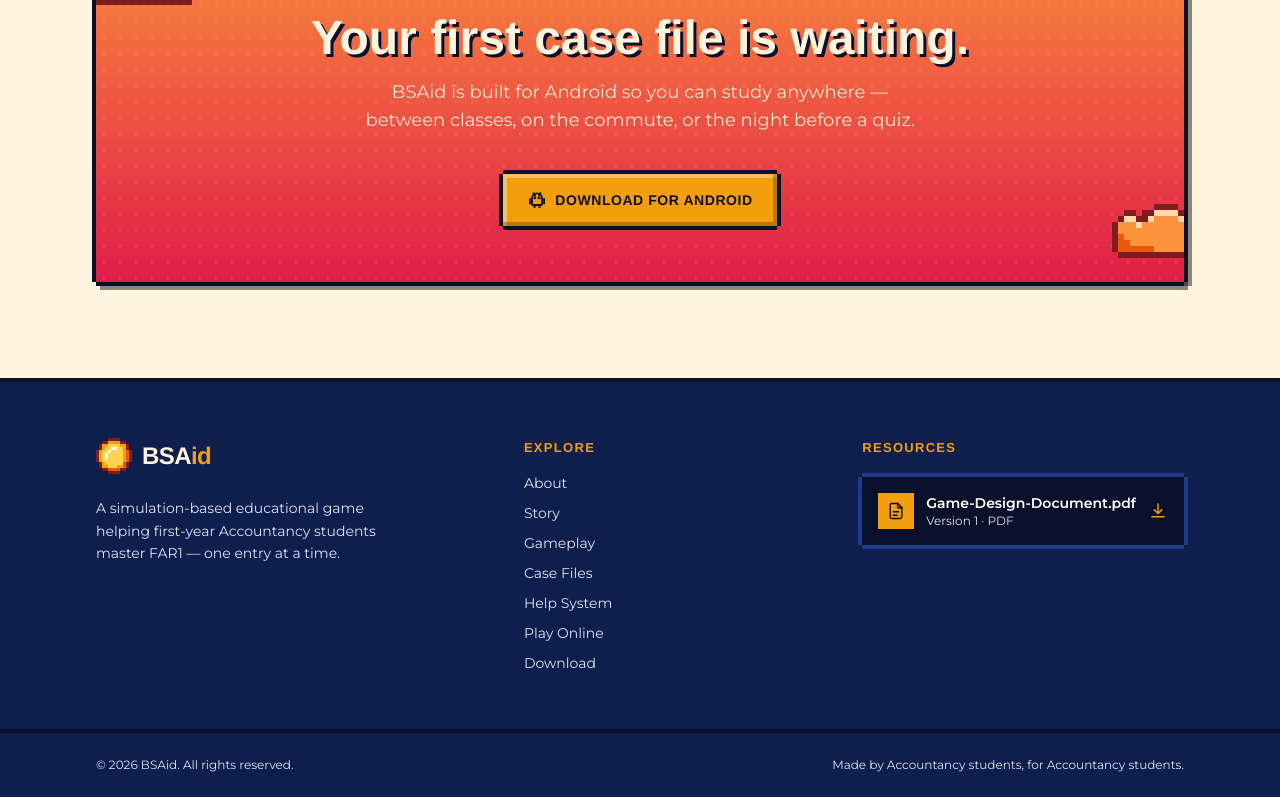
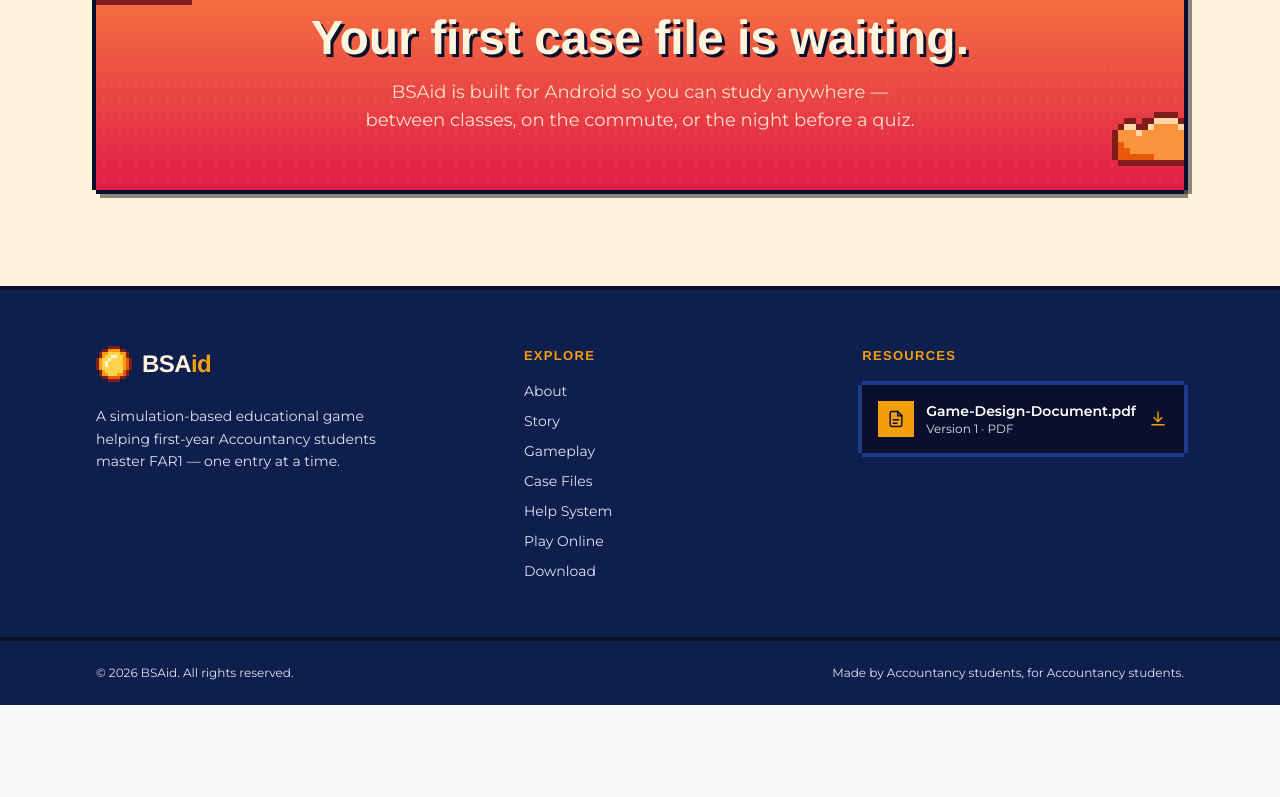
Before and after one commit to Woopi07/BSAid_Website, a React (Vite) app: page / in a window 1280 px wide. Shown: the part 8182-8979 px from the top of the page. After the commit the page ends 8887 px from the top, so only its background shows below. Built offline with nearby package versions, Linux system fonts and the light colour scheme.

Commit message:
Remove Download for Android button from the closing banner
Co-Authored-By: Claude Opus 5.5 <noreply@anthropic.com>
Claude-Session: https://claude.ai/code/session_01G9XgoCprsHFwpc3usNDwtH

```diff
--- a/src/components/DownloadCTA.jsx
+++ b/src/components/DownloadCTA.jsx
@@ -1,6 +1,4 @@
-import Button from './ui/Button.jsx';
 import PixelSprite from './ui/PixelSprite.jsx';
-import { ANDROID_DOWNLOAD_URL } from '../data/content.js';
 
 export default function DownloadCTA() {
   return (
@@ -23,11 +21,6 @@ export default function DownloadCTA() {
               BSAid is built for Android so you can study anywhere &mdash; between classes, on the commute, or the night
               before a quiz.
             </p>
-            <div className="mt-10 flex justify-center">
-              <Button href={ANDROID_DOWNLOAD_URL} icon="android" className="px-6 py-4 text-xs sm:text-sm">
-                Download for Android
-              </Button>
-            </div>
           </div>
         </div>
       </div>
```
